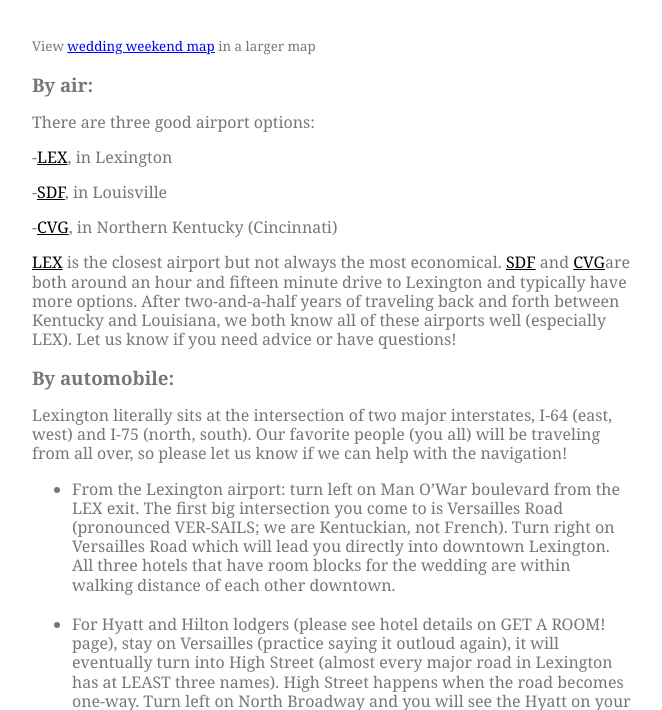
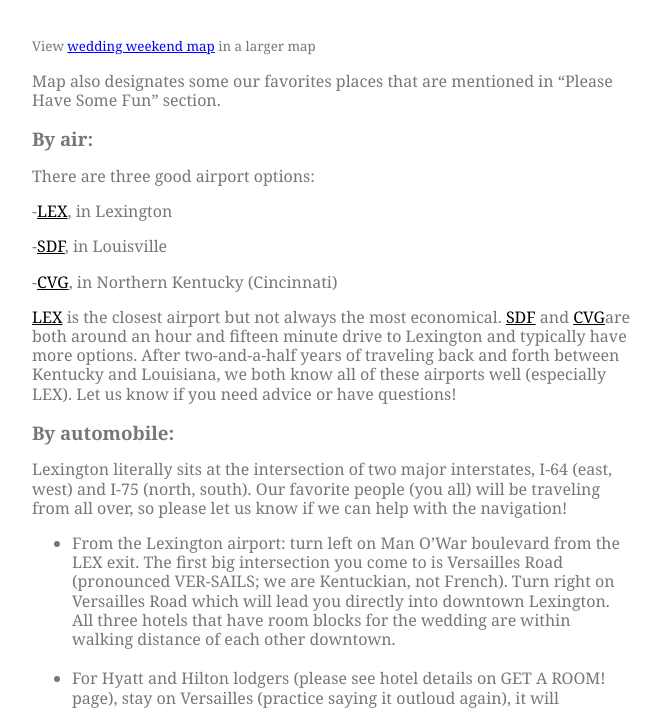
Before and after one commit to nikolaiwarner/annedeanandrand.com, a Jekyll site: the page built from index.md, in a window 1280 px wide and 900 px high, scrolled down 3066 px, cut to the strip 190-900 px from the top of the window. Shown: the whole strip, without its empty margins (308-970 px from the left). Built offline with Jekyll 4.4.1, drawn with Linux system fonts in a browser that asks for light colours; nearby versions of some CDN libraries.

Commit message:
Update index.md

```diff
--- a/index.md
+++ b/index.md
@@ -80,6 +80,8 @@ ad and rd
 <br />
 <small>View <a href="https://maps.google.com/maps/ms?msa=0&amp;msid=202480012028918037780.0004da6c3374aac1151c1&amp;hl=en&amp;ie=UTF8&amp;t=m&amp;ll=38.051876,-84.60434&amp;spn=0.259536,0.439453&amp;z=11&amp;source=embed" style="color:#0000FF;text-align:left">wedding weekend map</a> in a larger map</small>
 
+
+Map also designates some our favorites places that are mentioned in "Please Have Some Fun" section.
 
 ### By air:
 
```
